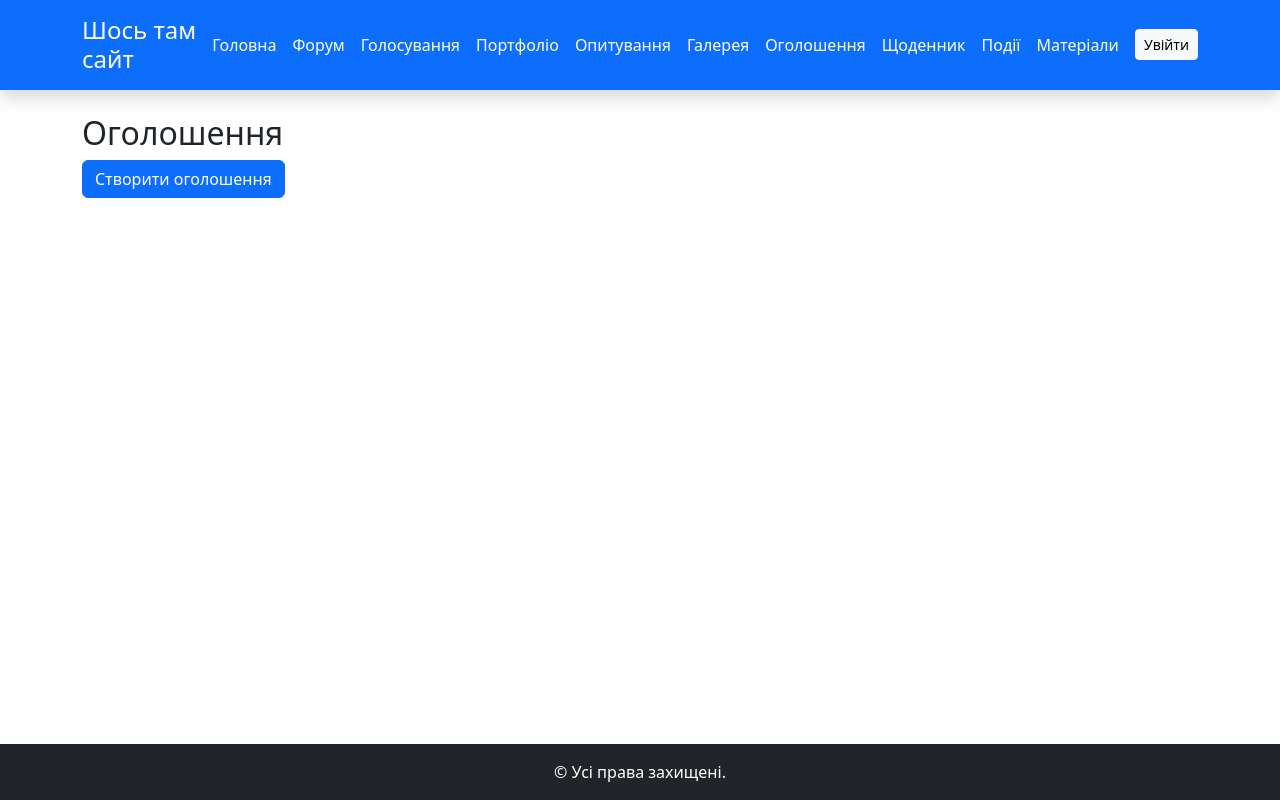
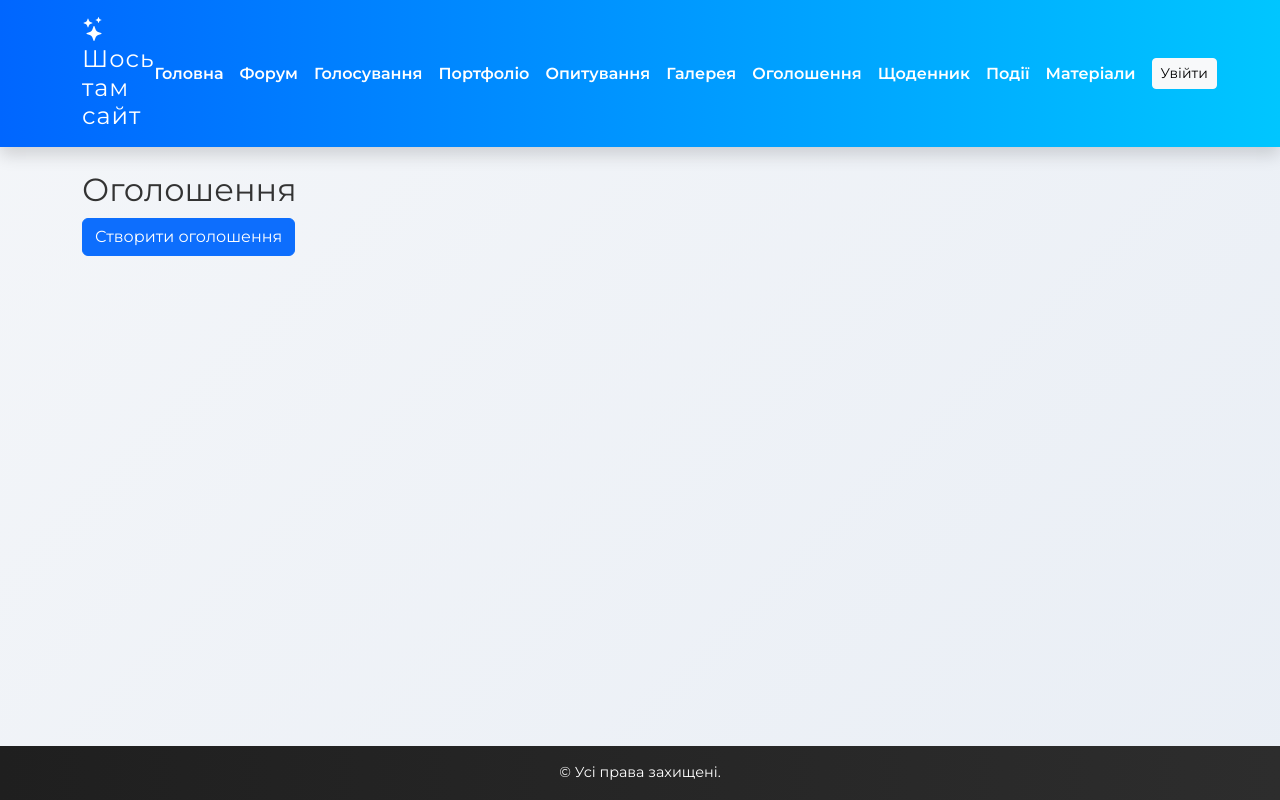
Before and after one commit to VladKarpovec/team-project, a Django app: page /announcements/ in a window 1280 px wide. Run offline with Django 5.2, Linux system fonts and the light colour scheme; data that the repository does not hold is empty.

Commit message:
design change

```diff
--- a/templates/base.html
+++ b/templates/base.html
@@ -4,29 +4,115 @@
   <meta charset="UTF-8">
   <title>{% block title %}Головна{% endblock %}</title>
   <meta name="viewport" content="width=device-width, initial-scale=1">
+
   <!-- Bootstrap 5 -->
   <link href="https://cdn.jsdelivr.net/npm/bootstrap@5.3.3/dist/css/bootstrap.min.css" rel="stylesheet">
+
+  <!-- Google Fonts -->
+  <link href="https://fonts.googleapis.com/css2?family=Montserrat:wght@400;600;800&display=swap" rel="stylesheet">
+
+  <!-- Іконки -->
+  <link href="https://cdn.jsdelivr.net/npm/bootstrap-icons@1.11.3/font/bootstrap-icons.css" rel="stylesheet">
+
+  <style>
+    body {
+      font-family: 'Montserrat', sans-serif;
+      background: linear-gradient(135deg, #f4f6f9, #e9eef5);
+      color: #333;
+    }
+
+    /* Хедер */
+    header {
+      background: linear-gradient(90deg, #0066ff, #00c6ff);
+    }
+    header h1 {
+      font-weight: 800;
+      letter-spacing: 1px;
+    }
+    header nav a {
+      font-weight: 600;
+      position: relative;
+      transition: color 0.3s ease;
+    }
+    header nav a::after {
+      content: "";
+      position: absolute;
+      bottom: -5px;
+      left: 0;
+      width: 0;
+      height: 3px;
+      background: #fff;
+      transition: width 0.3s ease;
+      border-radius: 2px;
+    }
+    header nav a:hover::after {
+      width: 100%;
+    }
+
+    /* Кнопки */
+    .btn-custom {
+      background: linear-gradient(45deg, #00c6ff, #0072ff);
+      color: #fff;
+      font-weight: 600;
+      border: none;
+      transition: all 0.3s ease;
+      box-shadow: 0 4px 12px rgba(0,0,0,0.15);
+    }
+    .btn-custom:hover {
+      transform: translateY(-2px);
+      box-shadow: 0 6px 16px rgba(0,0,0,0.25);
+    }
+
+    /* Футер */
+    footer {
+      background: linear-gradient(90deg, #1f1f1f, #2d2d2d);
+      font-size: 0.9rem;
+    }
+
+    /* Карточки */
+    .card {
+      border: none;
+      border-radius: 16px;
+      overflow: hidden;
+      box-shadow: 0 8px 20px rgba(0,0,0,0.08);
+      transition: all 0.3s ease;
+    }
+    .card:hover {
+      transform: translateY(-5px);
+      box-shadow: 0 12px 28px rgba(0,0,0,0.15);
+    }
+
+    /* Основний контент */
+    main {
+      animation: fadeIn 0.8s ease-in-out;
+    }
+    @keyframes fadeIn {
+      from { opacity: 0; transform: translateY(10px); }
+      to   { opacity: 1; transform: translateY(0); }
+    }
+  </style>
 </head>
 <body class="d-flex flex-column min-vh-100">
 
   <!-- Хедер -->
-        <header class="bg-primary text-white py-3 shadow">
+  <header class="py-3 shadow">
     <div class="container d-flex justify-content-between align-items-center">
-                <h1 class="h4 mb-0">Шось там сайт</h1>
-                <nav class="d-flex align-items-center">
-                    <a href="{% url 'main:home' %}" class="text-white me-3 text-decoration-none">Головна</a>
-                    <a href="{% url 'forum:main' %}" class="text-white me-3 text-decoration-none">Форум</a>
-                    <a href="{% url 'voting:voting_list' %}" class="text-white me-3 text-decoration-none">Голосування</a>
-                    <a href="{% url 'portfolio:project_list' %}" class="text-white me-3 text-decoration-none">Портфоліо</a>
-                    <a href="{% url 'polls:survey_list' %}" class="text-white me-3 text-decoration-none">Опитування</a>
-                    <a href="{% url 'gallery:gallery' %}" class="text-white me-3 text-decoration-none">Галерея</a>
-                    <a href="{% url 'announcements:announcement_list' %}" class="text-white me-3 text-decoration-none">Оголошення</a>
-                    <a href="{% url 'diary:subjects' %}" class="text-white me-3 text-decoration-none">Щоденник</a>
-                    <a href="{% url 'events:event_list' %}" class="text-white me-3 text-decoration-none">Події</a>
-                    <a href="{% url 'materials:material_list' %}" class="text-white me-3 text-decoration-none">Матеріали</a>
+      <h1 class="h4 mb-0 text-white"><i class="bi bi-stars"></i> Шось там сайт</h1>
+      <nav class="d-flex align-items-center gap-3">
+        <a href="{% url 'main:home' %}" class="text-white text-decoration-none">Головна</a>
+        <a href="{% url 'forum:main' %}" class="text-white text-decoration-none">Форум</a>
+        <a href="{% url 'voting:voting_list' %}" class="text-white text-decoration-none">Голосування</a>
+        <a href="{% url 'portfolio:project_list' %}" class="text-white text-decoration-none">Портфоліо</a>
+        <a href="{% url 'polls:survey_list' %}" class="text-white text-decoration-none">Опитування</a>
+        <a href="{% url 'gallery:gallery' %}" class="text-white text-decoration-none">Галерея</a>
+        <a href="{% url 'announcements:announcement_list' %}" class="text-white text-decoration-none">Оголошення</a>
+        <a href="{% url 'diary:subjects' %}" class="text-white text-decoration-none">Щоденник</a>
+        <a href="{% url 'events:event_list' %}" class="text-white text-decoration-none">Події</a>
+        <a href="{% url 'materials:material_list' %}" class="text-white text-decoration-none">Матеріали</a>
+
         {% if request.user.is_authenticated %}
-                        <span class="me-3">👤 {{ request.user.username }}</span>
-                        <form method="post" action="{% url 'register:logout' %}">
+          <span class="ms-3 text-white fw-bold">👤 {{ request.user.username }}</span>
+          <form method="post" action="{% url 'register:logout' %}" class="ms-2">
             {% csrf_token %}
             <button type="submit" class="btn btn-outline-light btn-sm">Вийти</button>
           </form>
@@ -37,21 +123,21 @@
     </div>
   </header>
 
+  <!-- Контент -->
   <main class="container my-4 flex-grow-1">
     {% block content %}
     {% endblock %}
   </main>
 
   <!-- Футер -->
-    <footer class="bg-dark text-white text-center py-3 mt-auto">
+  <footer class="text-white text-center py-3 mt-auto">
     <div class="container">
-            <p class="mb-0">&copy; {{ now.year }} Усі права захищені.</p>
+      <p class="mb-0">&copy; {{ now.year }}  Усі права захищені.</p>
     </div>
   </footer>
 
   <!-- Bootstrap JS -->
   <script src="https://cdn.jsdelivr.net/npm/bootstrap@5.3.3/dist/js/bootstrap.bundle.min.js"></script>
-
   {% block scripts %}{% endblock %}
 </body>
 </html>
```
Lines whose indentation alone changed are shown as unchanged.
